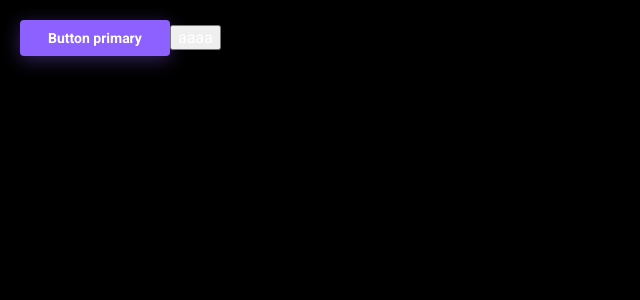
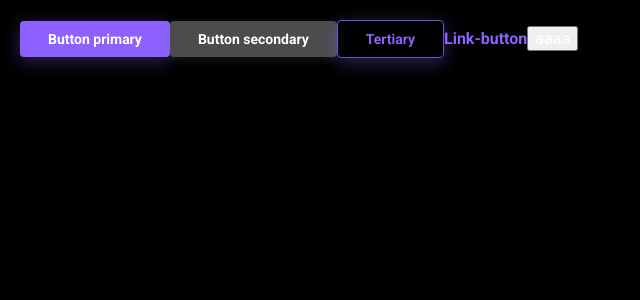
Before and after one commit to Reni101/cards-application, a React (Vite) app: page / in a window 1280 px wide. Shown: the top 300 px of the page, without its empty margins (0-640 px from the left). Built offline with nearby package versions, Linux system fonts and the light colour scheme.

Commit message:
feat: add button css

```diff
--- a/src/App.tsx
+++ b/src/App.tsx
@@ -5,6 +5,11 @@ export function App() {
     <>
       <div style={{ margin: 20 }}>
         <Button>Button primary</Button>
+        <Button variant={'secondary'}>Button secondary</Button>
+        <Button variant={'tertiary'}>Tertiary</Button>
+        <Button as="a" variant={'link'} href={'/'}>
+          Link-button
+        </Button>
         <button>aaaa</button>
       </div>
     </>
--- a/src/components/ui/button/button.module.scss
+++ b/src/components/ui/button/button.module.scss
@@ -58,3 +58,52 @@
     background: var(--color-accent-900);
   }
 }
+
+.secondary {
+  @include button;
+
+  color: var(--color-light-100);
+  background-color: var(--color-dark-300);
+  box-shadow: 0 2px 10px 0 rgb(109 109 109 / 25%);
+
+  &:hover {
+    background-color: var(--color-dark-100);
+  }
+
+  &:active {
+    background-color: var(--color-dark-500);
+  }
+
+  &:disabled {
+    background: var(--color-dark-300);
+  }
+}
+
+.tertiary {
+  @include button;
+
+  color: var(--color-accent-500);
+  border: 1px solid var(--color-accent-700);
+
+  &:hover {
+    background-color: var(--color-dark-500);
+  }
+
+  &:active {
+    background-color: var(--color-accent-900);
+  }
+
+  &:disabled {
+    color: var(--color-accent-900);
+    border: 1px solid var(--color-accent-900);
+  }
+}
+
+.link {
+  font-size: 1rem;
+  font-weight: 700;
+  font-style: normal;
+  line-height: 1.5rem;
+  color: var(--color-accent-500) !important;
+  text-decoration: none;
+}
```
Also changed, not shown: 2 other files (tests, documents, lock files or other folders).
